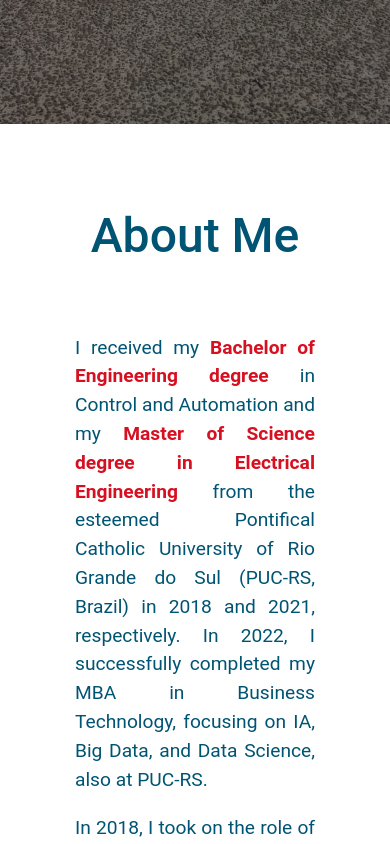
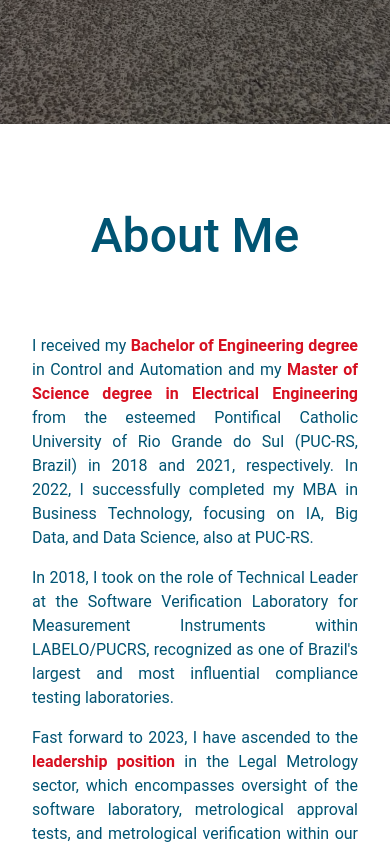
Before and after one commit to jonculau/jonculau.github.io, a JavaScript app: page / in a window 390 px wide. Shown: the part 720-1564 px from the top of the page. Built offline with nearby package versions, Linux system fonts and the light colour scheme; the HTML template or start-up script is replaced by a standard one.

Commit message:
style: media query ajustes

```diff
--- a/src/views/HomeView.vue
+++ b/src/views/HomeView.vue
@@ -51,7 +51,6 @@
 
 <style scoped>
 section {
-  padding-inline: 50px;
   padding-block: calc(1.2*var(--nav-height));
 }
 
@@ -129,12 +128,24 @@ p {
   }
 }
 
+
 .content {
   max-width: 800px;
   margin: 0 auto;
-  padding: 0 25px;
-  font-size: 1.2em;
   line-height: 1.5em;
+}
+@media screen and (max-width: 450px) {
+  .content{
+    font-size: 1em;
+    padding: 0 2em;
+  }
+}
+@media screen and (min-width: 450px) {
+  .content{
+    font-size: 1.2em;
+    padding: 0 25px;
+  }
+
 }
 
 @keyframes blink-caret{
```
